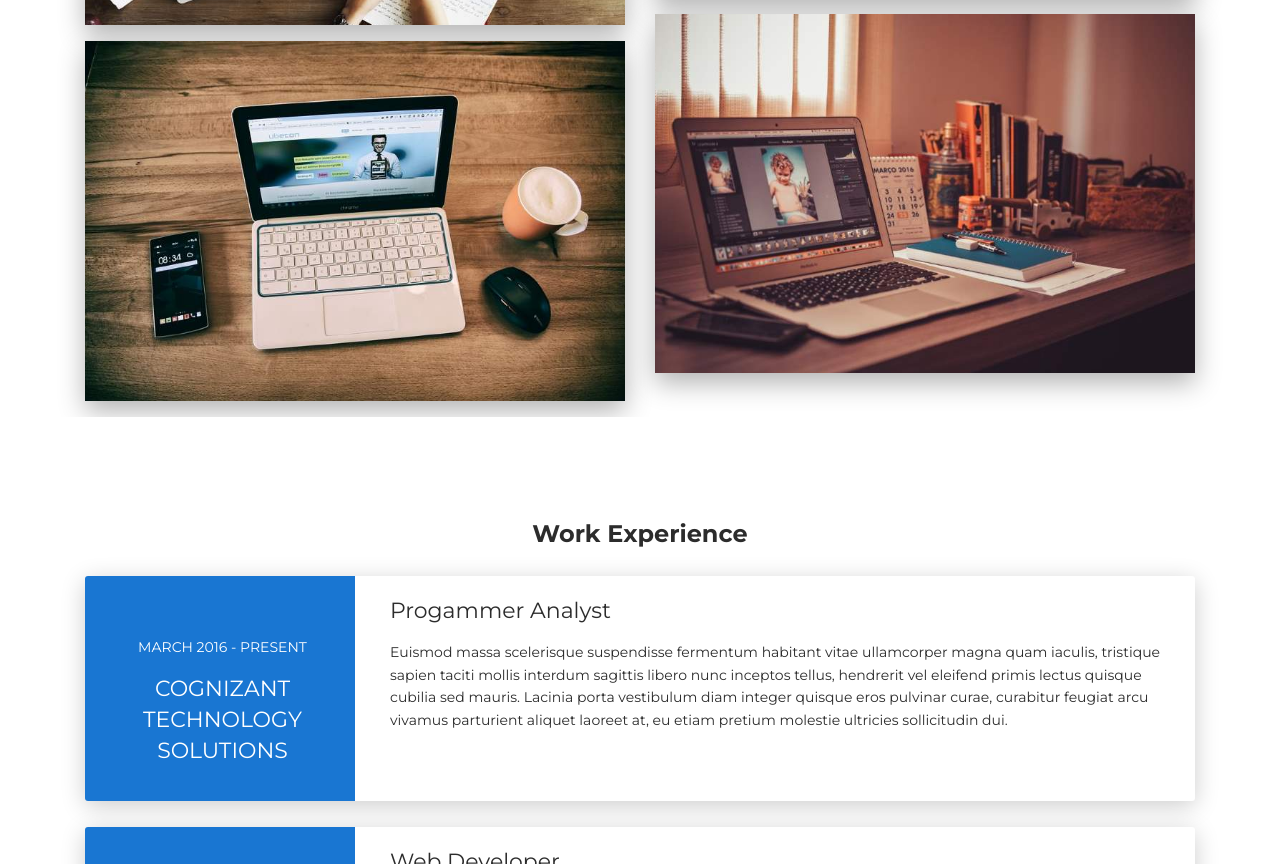
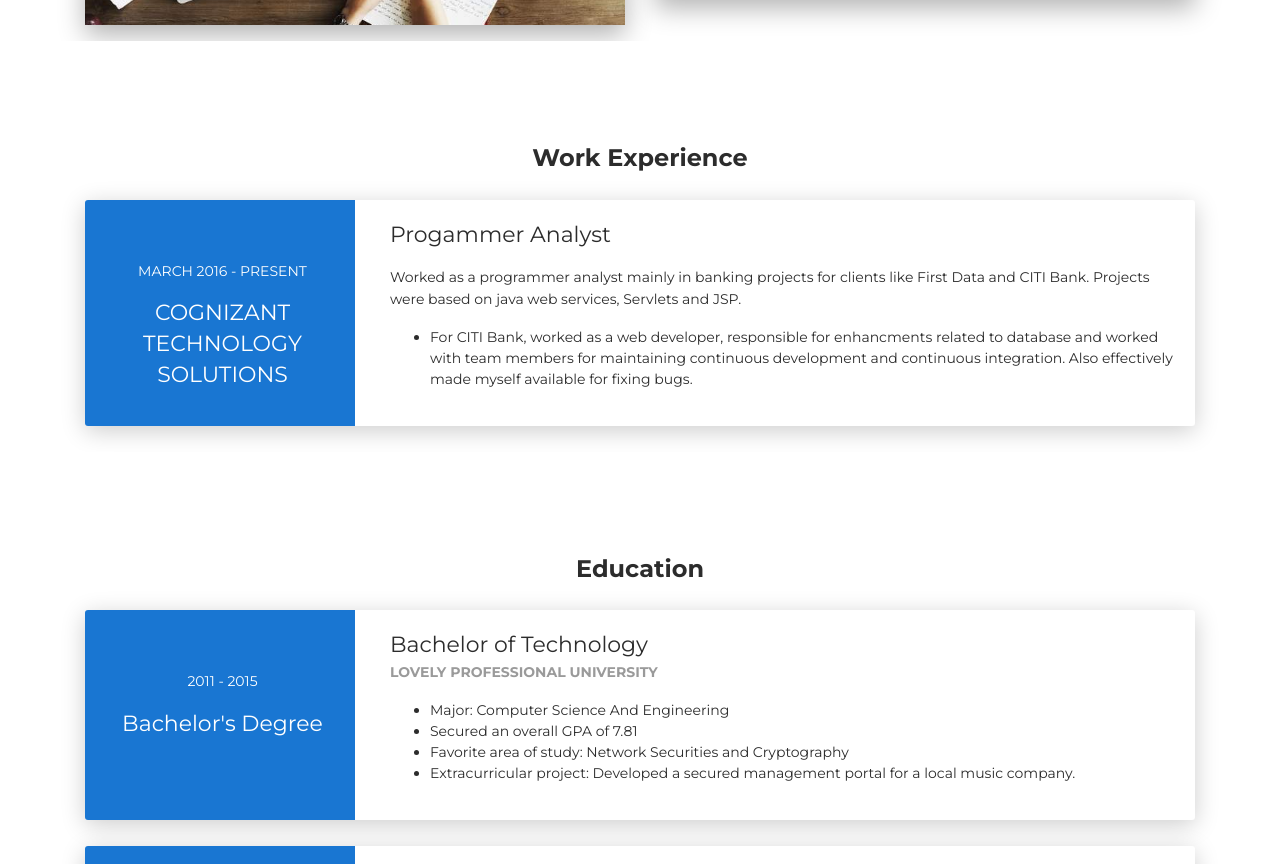
Before and after one commit to akhilgandhi/MyPortfolio, a plain HTML site: page index.html in a window 1280 px wide. Shown: the part 1936-2800 px from the top of the page. Drawn offline with Linux system fonts and the light colour scheme.

Commit message:
Addition
Edited the content

```diff
--- a/index.html
+++ b/index.html
@@ -178,34 +178,34 @@
                       <p>Web Development</p>
                     </figcaption>
                   </figure></a></div>
-              <div class="cc-porfolio-image img-raised" data-aos="fade-up" data-aos-anchor-placement="top-bottom"><a href="#web-development">
+              <!-- <div class="cc-porfolio-image img-raised" data-aos="fade-up" data-aos-anchor-placement="top-bottom"><a href="#web-development">
                   <figure class="cc-effect"><img src="images/project-2.jpg" alt="Image"/>
                     <figcaption>
                       <div class="h4">Startup Project</div>
                       <p>Web Development</p>
                     </figcaption>
-                  </figure></a></div>
+                  </figure></a></div> -->
             </div>
             <div class="col-md-6">
               <div class="cc-porfolio-image img-raised" data-aos="fade-up" data-aos-anchor-placement="top-bottom"><a href="#web-development">
                   <figure class="cc-effect"><img src="images/project-3.jpg" alt="Image"/>
                     <figcaption>
-                      <div class="h4">Food Order Project</div>
+                      <div class="h4">Banking and Financial Project</div>
                       <p>Web Development</p>
                     </figcaption>
                   </figure></a></div>
-              <div class="cc-porfolio-image img-raised" data-aos="fade-up" data-aos-anchor-placement="top-bottom"><a href="#web-development">
+              <!-- <div class="cc-porfolio-image img-raised" data-aos="fade-up" data-aos-anchor-placement="top-bottom"><a href="#web-development">
                   <figure class="cc-effect"><img src="images/project-4.jpg" alt="Image"/>
                     <figcaption>
                       <div class="h4">Web Advertising Project</div>
                       <p>Web Development</p>
                     </figcaption>
-                  </figure></a></div>
+                  </figure></a></div> -->
             </div>
           </div>
         </div>
       </div>
-      <div class="tab-pane" id="graphic-design" role="tabpanel">
+      <!-- <div class="tab-pane" id="graphic-design" role="tabpanel">
         <div class="ml-auto mr-auto">
           <div class="row">
             <div class="col-md-6">
@@ -280,7 +280,7 @@
             </div>
           </div>
         </div>
-      </div>
+      </div> -->
     </div>
   </div>
 </div>
@@ -298,12 +298,15 @@
         <div class="col-md-9" data-aos="fade-left" data-aos-offset="50" data-aos-duration="500">
           <div class="card-body">
             <div class="h5">Progammer Analyst</div>
-            <p>Euismod massa scelerisque suspendisse fermentum habitant vitae ullamcorper magna quam iaculis, tristique sapien taciti mollis interdum sagittis libero nunc inceptos tellus, hendrerit vel eleifend primis lectus quisque cubilia sed mauris. Lacinia porta vestibulum diam integer quisque eros pulvinar curae, curabitur feugiat arcu vivamus parturient aliquet laoreet at, eu etiam pretium molestie ultricies sollicitudin dui.</p>
+            <p>Worked as a programmer analyst mainly in banking projects for clients like First Data and CITI Bank. Projects were based on java web services, Servlets and JSP.</p>
+            <ul>
+              <li>For CITI Bank, worked as a web developer, responsible for enhancments related to database and worked with team members for maintaining continuous development and continuous integration. Also effectively made myself available for fixing bugs.</li>
+            </ul>
           </div>
         </div>
       </div>
     </div>
-    <div class="card">
+    <!-- <div class="card">
       <div class="row">
         <div class="col-md-3 bg-primary" data-aos="fade-right" data-aos-offset="50" data-aos-duration="500">
           <div class="card-body cc-experience-header">
@@ -335,7 +338,7 @@
         </div>
       </div>
     </div>
-  </div>
+  </div> -->
 </div>
 <div class="section">
   <div class="container cc-education">
@@ -352,7 +355,12 @@
           <div class="card-body">
             <div class="h5">Bachelor of Technology</div>
             <p class="category">Lovely Professional University</p>
-            <p>Euismod massa scelerisque suspendisse fermentum habitant vitae ullamcorper magna quam iaculis, tristique sapien taciti mollis interdum sagittis libero nunc inceptos tellus, hendrerit vel eleifend primis lectus quisque cubilia sed mauris. Lacinia porta vestibulum diam integer quisque eros pulvinar curae, curabitur feugiat arcu vivamus parturient aliquet laoreet at, eu etiam pretium molestie ultricies sollicitudin dui.</p>
+            <ul>
+                <li>Major: Computer Science And Engineering</li>
+                <li>Secured an overall GPA of 7.81</li>
+                <li>Favorite area of study: Network Securities and Cryptography</li>
+                <li>Extracurricular project: Developed a secured management portal for a local music company.</li>
+            </ul>
           </div>
         </div>
       </div>
@@ -369,7 +377,11 @@
           <div class="card-body">
             <div class="h5">Science and Mathematics</div>
             <p class="category">Central Board of Secondary Education, India</p>
-            <p>Euismod massa scelerisque suspendisse fermentum habitant vitae ullamcorper magna quam iaculis, tristique sapien taciti mollis interdum sagittis libero nunc inceptos tellus, hendrerit vel eleifend primis lectus quisque cubilia sed mauris. Lacinia porta vestibulum diam integer quisque eros pulvinar curae, curabitur feugiat arcu vivamus parturient aliquet laoreet at, eu etiam pretium molestie ultricies sollicitudin dui.</p>
+            <ul>
+                <li>Secured an overall percentage of 78%.</li>
+                <li>Favorite class: computer science, and mathematics.</li>
+                <li>Extracurricular activities: took part in annual science exhibition and displayed the model demonstrating the effective utilization and conservation of water.</li>
+            </ul>
           </div>
         </div>
       </div>
@@ -386,14 +398,18 @@
           <div class="card-body">
             <div class="h5">Science and Mathematics</div>
             <p class="category">Central Board of Secondary Education, India</p>
-            <p>Euismod massa scelerisque suspendisse fermentum habitant vitae ullamcorper magna quam iaculis, tristique sapien taciti mollis interdum sagittis libero nunc inceptos tellus, hendrerit vel eleifend primis lectus quisque cubilia sed mauris. Lacinia porta vestibulum diam integer quisque eros pulvinar curae, curabitur feugiat arcu vivamus parturient aliquet laoreet at, eu etiam pretium molestie ultricies sollicitudin dui.</p>
+            <ul>
+                <li>Secured an overall percentage of 88%.</li>
+                <li>Favorite class: mathematics and general science.</li>
+                <li>Extracurricular activities: took part in annual science exhibition and annual drawing competition.</li>
+            </ul>
           </div>
         </div>
       </div>
     </div>
   </div>
 </div>
-<div class="section" id="reference">
+<!-- <div class="section" id="reference">
   <div class="container cc-reference">
     <div class="h4 mb-4 text-center title">References</div>
     <div class="card" data-aos="zoom-in">
@@ -441,7 +457,7 @@
       </div>
     </div>
   </div>
-</div>
+</div> -->
 <div class="section" id="contact">
   <div class="cc-contact-information" style="background-image: url('images/staticmap.png');">
     <div class="container">
```
